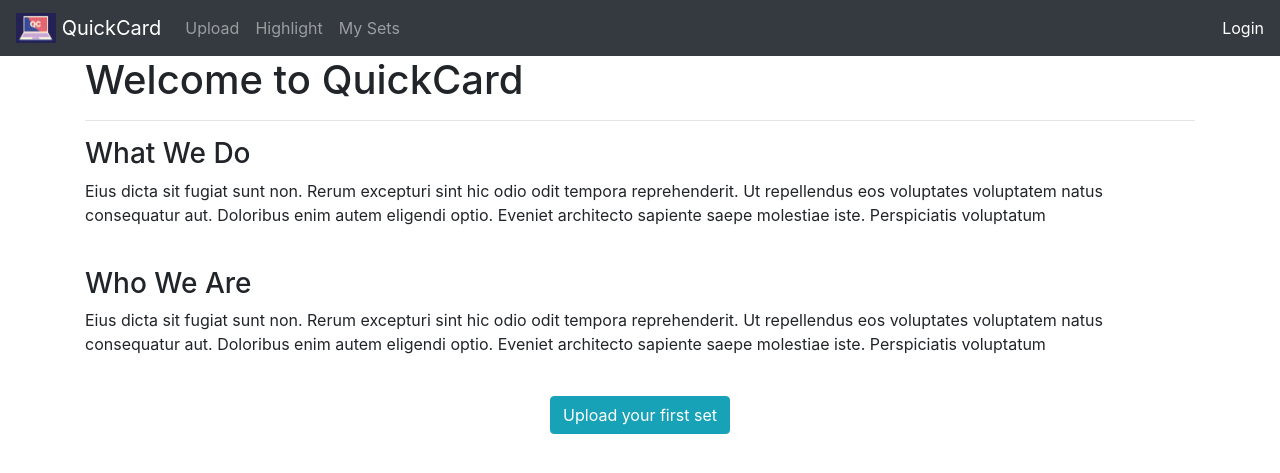
After one commit to KeithMMeyer/HackOhio, a PHP site: page / in a window 1280 px wide. The commit adds this page. Shown: the top 473 px of the page. Run offline with PHP 8.4, Linux system fonts and the light colour scheme; some libraries are stand-ins or nearby versions.

Commit message:
Added index page

```diff
--- a/includes/include_nav.php
+++ b/includes/include_nav.php
@@ -1,5 +1,5 @@
 <nav class="navbar navbar-expand-lg navbar-dark bg-dark">
-        <a class="navbar-brand" href="#">
+        <a class="navbar-brand" href="/HackOhio/index.php">
             <img src="/HackOhio/img/logo.png" width="40" height="30" class="d-inline-block align-top" alt="" loading="lazy">
             QuickCard
           </a>
@@ -12,10 +12,10 @@
               <a class="nav-link" href="#">Upload</a>
             </li>
             <li class="nav-item">
-              <a class="nav-link" href="/hackohio/web/viewer.php">Highlight</a>
+              <a class="nav-link" href="/HackOhio/web/viewer.php">Highlight</a>
             </li>
             <li class="nav-item">
-              <a class="nav-link" href="/hackohio/sets.php">My Sets</a>
+              <a class="nav-link" href="/HackOhio/sets.php">My Sets</a>
             </li>
           </ul>
           <span class="navbar-text">
--- /dev/null
+++ b/index.php
@@ -0,0 +1,33 @@
+<!DOCTYPE html>
+<html>
+<head>
+      <link rel="stylesheet" href="https://cdn.jsdelivr.net/npm/bootstrap@4.5.3/dist/css/bootstrap.min.css" integrity="sha384-TX8t27EcRE3e/ihU7zmQxVncDAy5uIKz4rEkgIXeMed4M0jlfIDPvg6uqKI2xXr2" crossorigin="anonymous">
+    <script src="https://code.jquery.com/jquery-3.5.1.slim.min.js" integrity="sha384-DfXdz2htPH0lsSSs5nCTpuj/zy4C+OGpamoFVy38MVBnE+IbbVYUew+OrCXaRkfj" crossorigin="anonymous"></script>
+    <script src="https://cdn.jsdelivr.net/npm/bootstrap@4.5.3/dist/js/bootstrap.bundle.min.js" integrity="sha384-ho+j7jyWK8fNQe+A12Hb8AhRq26LrZ/JpcUGGOn+Y7RsweNrtN/tE3MoK7ZeZDyx" crossorigin="anonymous"></script>
+
+<title>QuickCard - Home</title>
+<?php include 'includes/include_BS.php';?>
+</head>
+<body>
+<?php include 'includes/include_nav.php';?>
+
+<div class="container">
+<h1>Welcome to QuickCard</h1>
+<hr>
+
+<h3> What We Do</h3>
+<p>Eius dicta sit fugiat sunt non. Rerum excepturi sint hic odio odit tempora reprehenderit. Ut repellendus eos voluptates voluptatem natus consequatur aut. Doloribus enim autem eligendi optio. Eveniet architecto sapiente saepe molestiae iste. Perspiciatis voluptatum</p>
+<br>
+
+<h3>Who We Are</h3>
+<p>Eius dicta sit fugiat sunt non. Rerum excepturi sint hic odio odit tempora reprehenderit. Ut repellendus eos voluptates voluptatem natus consequatur aut. Doloribus enim autem eligendi optio. Eveniet architecto sapiente saepe molestiae iste. Perspiciatis voluptatum</p>
+<br>
+<div class= "container">
+    <div class="col-md-12 text-center">
+<a class="btn btn-info" href="#" role="button">Upload your first set</a>
+</div>
+</div>
+</div>
+
+</body>
+</html>
```
